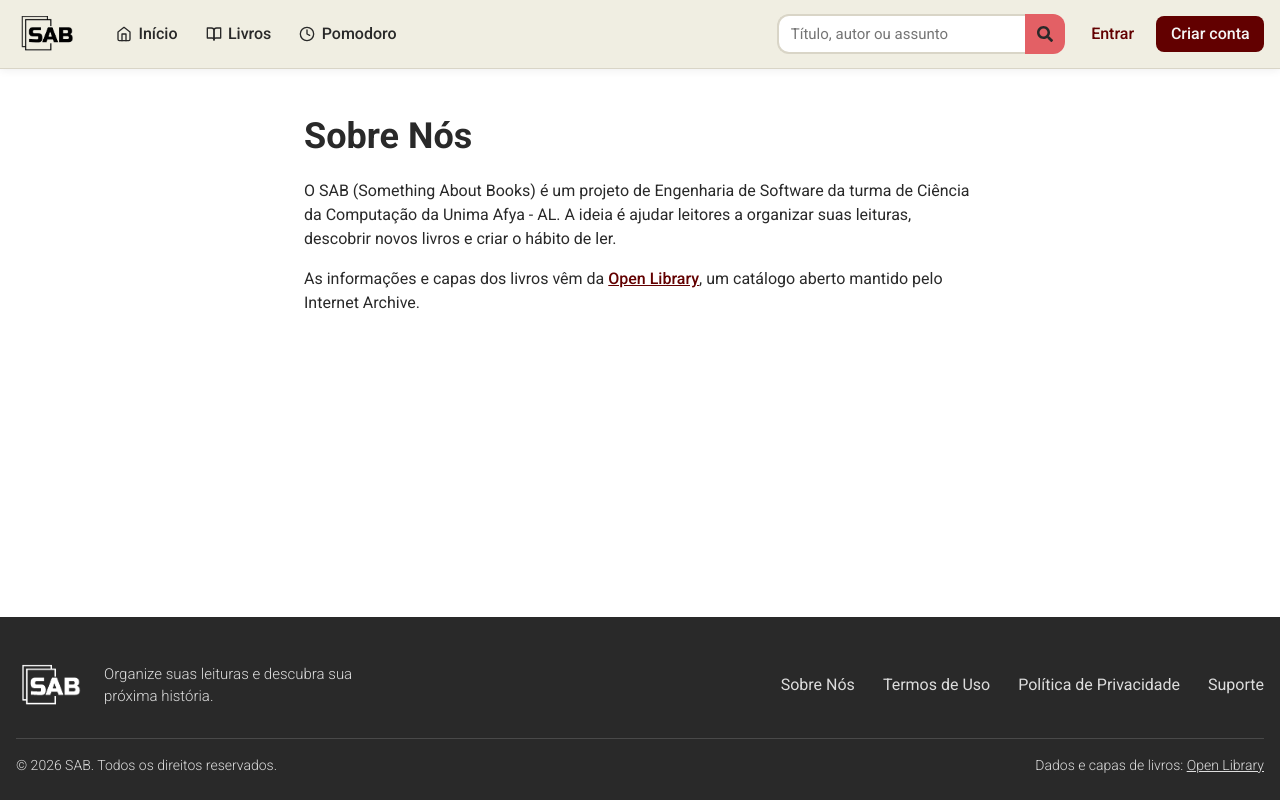
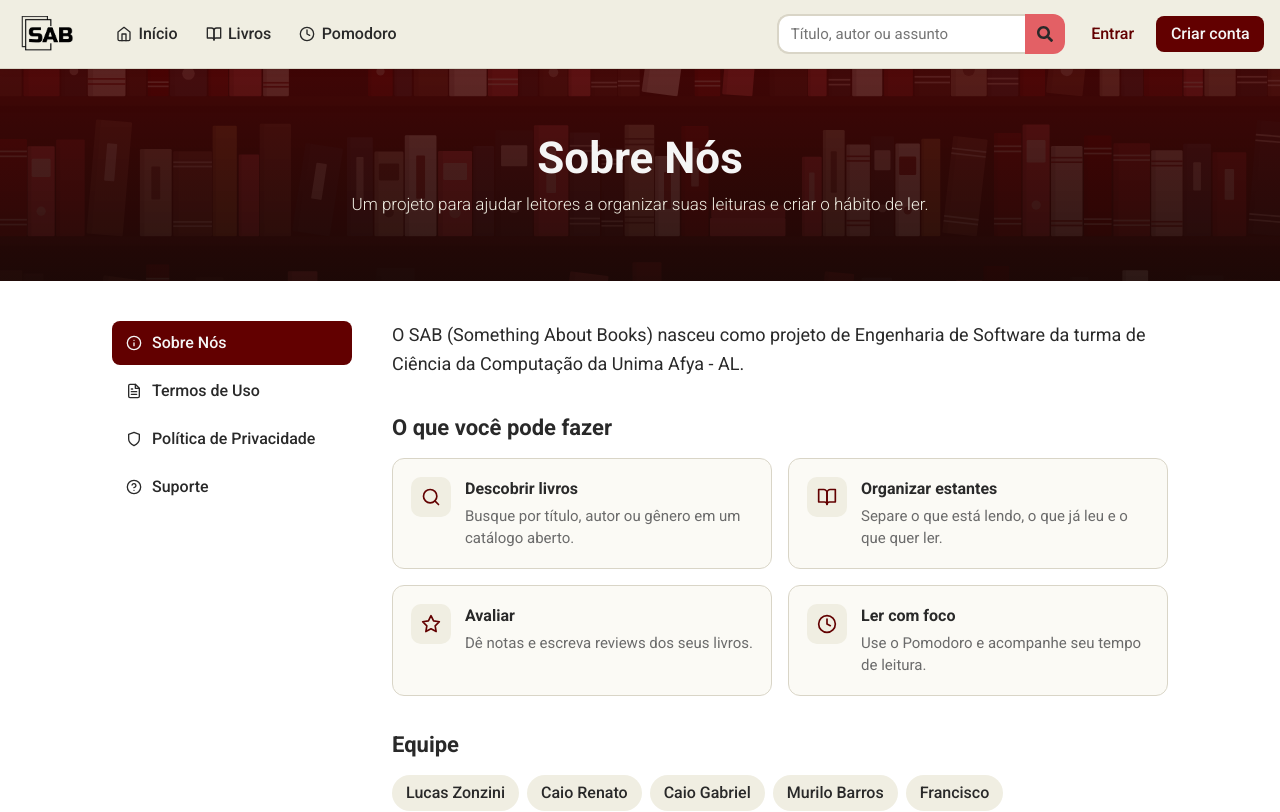
Before and after one commit to luzonni/somethingaboutbooks, a React (Vite) app: page /sobre in a window 1280 px wide. Shown: the top 812 px of the page. Built offline with nearby package versions, Linux system fonts and the light colour scheme.

Commit message:
feat(institucional): refaz as páginas com banner, navegação lateral e cards

```diff
--- a/src/pages/Info/index.jsx
+++ b/src/pages/Info/index.jsx
@@ -1,109 +1,380 @@
-import styled from "styled-components"
-import { DarkRed } from "../../assets/Colors"
+import { NavLink } from "react-router-dom"
+import styled, { keyframes } from "styled-components"
+import {
+    FiAlertCircle,
+    FiBookOpen,
+    FiChevronDown,
+    FiClock,
+    FiDatabase,
+    FiEdit3,
+    FiExternalLink,
+    FiFileText,
+    FiGlobe,
+    FiHelpCircle,
+    FiInfo,
+    FiLock,
+    FiSearch,
+    FiShield,
+    FiStar,
+    FiTrash2,
+} from "react-icons/fi"
+import { Border, Cream, DarkGray, DarkRed, White } from "../../assets/Colors"
 import { useDocumentTitle } from "../../hooks/useDocumentTitle"
 
-const InfoStyle = styled.article`
+const fadeIn = keyframes`
+    from { opacity: 0; transform: translateY(10px); }
+    to { opacity: 1; transform: translateY(0); }
+`
+
+const InfoStyle = styled.div`
+    .info__banner {
+        padding: clamp(2.5rem, 6vw, 4rem) 1rem;
+        color: ${White};
+        text-align: center;
+        background-color: #1d0f0c;
+        background-image:
+            linear-gradient(rgba(70, 4, 4, 0.85), rgba(29, 8, 6, 0.93)),
+            url("/imgs/hero-books.svg");
+        background-size: cover;
+        background-position: center;
+    }
+    .info__banner h1 {
+        font-size: clamp(1.875rem, 4.5vw, 2.75rem);
+        font-weight: 700;
+        line-height: 1.15;
+    }
+    .info__banner p {
+        max-width: 38rem;
+        margin: 0.5rem auto 0;
+        color: ${Cream};
+        font-size: 1.0625rem;
+        font-weight: 300;
+    }
+    .info__layout {
+        display: grid;
+        grid-template-columns: 15rem minmax(0, 1fr);
+        align-items: start;
+        gap: 2.5rem;
+        max-width: 68rem;
+        margin: 0 auto;
+        padding: 2.5rem 1rem 4rem;
+    }
+    .info__nav {
+        position: sticky;
+        top: 5.5rem;
         display: flex;
         flex-direction: column;
-    gap: 1rem;
-    width: 100%;
-    max-width: 44rem;
-    margin: 0 auto;
-    padding: 2.5rem 1rem 3.5rem;
-    h1 {
-        font-size: clamp(1.75rem, 4vw, 2.25rem);
+        gap: 0.25rem;
+    }
+    .info__nav a {
+        display: flex;
+        align-items: center;
+        gap: 0.625rem;
+        padding: 0.625rem 0.875rem;
+        border-radius: 8px;
+        color: inherit;
+        font-weight: 500;
+        text-decoration: none;
+        white-space: nowrap;
+        transition: background-color 150ms ease, color 150ms ease;
+    }
+    .info__nav a:hover {
+        background-color: ${Cream};
+    }
+    .info__nav a.active {
+        background-color: ${DarkRed};
+        color: ${White};
+    }
+    .info__content {
+        display: flex;
+        flex-direction: column;
+        gap: 2rem;
+        min-width: 0;
+        animation: ${fadeIn} 350ms ease both;
+    }
+    .info__lead {
+        font-size: 1.125rem;
+        line-height: 1.6;
+    }
+    .info__section h2 {
+        margin-bottom: 0.875rem;
+        font-size: 1.375rem;
         font-weight: 700;
     }
-    h2 {
-        margin-top: 0.5rem;
-        font-size: 1.25rem;
+    .info__cards {
+        display: grid;
+        grid-template-columns: repeat(auto-fit, minmax(min(18rem, 100%), 1fr));
+        gap: 1rem;
+    }
+    .info__card {
+        display: flex;
+        gap: 0.875rem;
+        padding: 1.125rem;
+        border: 1px solid ${Border};
+        border-radius: 12px;
+        background-color: #fbfaf5;
+    }
+    .info__card h3 {
         font-weight: 700;
     }
-    a {
+    .info__card p {
+        margin-top: 0.25rem;
+        color: ${DarkGray};
+        font-size: 0.9375rem;
+    }
+    .info__icon {
+        display: flex;
+        flex-shrink: 0;
+        align-items: center;
+        justify-content: center;
+        width: 2.5rem;
+        height: 2.5rem;
+        border-radius: 10px;
+        background-color: ${Cream};
+        color: ${DarkRed};
+        font-size: 1.25rem;
+    }
+    .info__team {
+        display: flex;
+        flex-wrap: wrap;
+        gap: 0.5rem;
+    }
+    .info__team li {
+        padding: 0.375rem 0.875rem;
+        border-radius: 999px;
+        background-color: ${Cream};
+        font-weight: 500;
+    }
+    .info__notice {
+        padding: 1rem 1.25rem;
+        border-left: 4px solid ${DarkRed};
+        border-radius: 0 8px 8px 0;
+        background-color: ${Cream};
+    }
+    .info__faq {
+        display: flex;
+        flex-direction: column;
+        gap: 0.625rem;
+    }
+    .info__faq details {
+        border: 1px solid ${Border};
+        border-radius: 10px;
+        background-color: #fbfaf5;
+    }
+    .info__faq summary {
+        display: flex;
+        align-items: center;
+        justify-content: space-between;
+        gap: 1rem;
+        padding: 0.875rem 1.125rem;
+        font-weight: 500;
+        cursor: pointer;
+        list-style: none;
+    }
+    .info__faq summary::-webkit-details-marker {
+        display: none;
+    }
+    .info__faq summary svg {
+        flex-shrink: 0;
+        transition: transform 200ms ease;
+    }
+    .info__faq details[open] summary svg {
+        transform: rotate(180deg);
+    }
+    .info__faq details p {
+        padding: 0 1.125rem 1rem;
+        color: ${DarkGray};
+    }
+    a.info__button {
+        display: inline-flex;
+        align-items: center;
+        gap: 0.5rem;
+        margin-top: 0.875rem;
+        padding: 0.625rem 1.25rem;
+        border-radius: 8px;
+        background-color: ${DarkRed};
+        color: ${White};
+        font-weight: 500;
+        text-decoration: none;
+    }
+    a.info__button:hover {
+        background-color: #7a0000;
+    }
+    .info__content a:not(.info__button) {
         color: ${DarkRed};
         font-weight: 500;
+    }
+
+    @media (max-width: 800px) {
+        .info__layout {
+            grid-template-columns: minmax(0, 1fr);
+            gap: 1.5rem;
+            padding-top: 1rem;
+        }
+        .info__nav {
+            position: static;
+            flex-direction: row;
+            overflow-x: auto;
+            padding-bottom: 0.25rem;
+            scrollbar-width: none;
+        }
+        .info__nav::-webkit-scrollbar {
+            display: none;
+        }
     }
 `
 
 const REPOSITORY_URL = "https://github.com/luzonni/somethingaboutbooks"
+const TEAM = ["Lucas Zonzini", "Caio Renato", "Caio Gabriel", "Murilo Barros", "Francisco"]
+
+const Card = ({ icon: Icon, title, children }) => (
+    <div className="info__card">
+        <span className="info__icon" aria-hidden="true"><Icon /></span>
+        <div>
+            <h3>{title}</h3>
+            <p>{children}</p>
+        </div>
+    </div>
+)
+
+const Faq = ({ question, children }) => (
+    <details>
+        <summary>
+            {question}
+            <FiChevronDown aria-hidden="true" />
+        </summary>
+        <p>{children}</p>
+    </details>
+)
 
 const PAGES = {
     about: {
+        path: "/sobre",
+        icon: FiInfo,
         title: "Sobre Nós",
+        subtitle: "Um projeto para ajudar leitores a organizar suas leituras e criar o hábito de ler.",
         content: (
             <>
+                <p className="info__lead">
+                    O SAB (Something About Books) nasceu como projeto de Engenharia de Software da turma de
+                    Ciência da Computação da Unima Afya - AL.
+                </p>
+                <section className="info__section">
+                    <h2>O que você pode fazer</h2>
+                    <div className="info__cards">
+                        <Card icon={FiSearch} title="Descobrir livros">Busque por título, autor ou gênero em um catálogo aberto.</Card>
+                        <Card icon={FiBookOpen} title="Organizar estantes">Separe o que está lendo, o que já leu e o que quer ler.</Card>
+                        <Card icon={FiStar} title="Avaliar">Dê notas e escreva reviews dos seus livros.</Card>
+                        <Card icon={FiClock} title="Ler com foco">Use o Pomodoro e acompanhe seu tempo de leitura.</Card>
+                    </div>
+                </section>
+                <section className="info__section">
+                    <h2>Equipe</h2>
+                    <ul className="info__team">
+                        {TEAM.map((name) => <li key={name}>{name}</li>)}
+                    </ul>
+                </section>
+                <section className="info__section">
+                    <h2>De onde vêm os livros</h2>
                     <p>
-                    O SAB (Something About Books) é um projeto de Engenharia de Software da turma de
-                    Ciência da Computação da Unima Afya - AL. A ideia é ajudar leitores a organizar suas
-                    leituras, descobrir novos livros e criar o hábito de ler.
-                </p>
-                <p>
-                    As informações e capas dos livros vêm da <a href="https://openlibrary.org" target="_blank" rel="noreferrer">Open Library</a>,
+                        As informações e capas vêm da <a href="https://openlibrary.org" target="_blank" rel="noreferrer">Open Library</a>,
                         um catálogo aberto mantido pelo Internet Archive.
                     </p>
+                </section>
             </>
         ),
     },
     terms: {
+        path: "/termos",
+        icon: FiFileText,
         title: "Termos de Uso",
+        subtitle: "As regras simples para usar o SAB.",
         content: (
-            <>
-                <p>O SAB é um projeto acadêmico gratuito, oferecido como está e sem garantia de disponibilidade.</p>
-                <h2>Suas reviews</h2>
-                <p>Você é responsável pelo que escreve nas suas reviews e listas.</p>
-                <h2>Dados dos livros</h2>
-                <p>Títulos, sinopses e capas são fornecidos pela Open Library e podem conter erros ou estar incompletos.</p>
-            </>
+            <section className="info__section">
+                <div className="info__cards">
+                    <Card icon={FiInfo} title="Projeto acadêmico">O SAB é gratuito e oferecido como está, sem garantia de disponibilidade.</Card>
+                    <Card icon={FiEdit3} title="Suas reviews">Você é responsável pelo que escreve nas suas reviews e listas.</Card>
+                    <Card icon={FiDatabase} title="Dados dos livros">Títulos, sinopses e capas vêm da Open Library e podem conter erros ou estar incompletos.</Card>
+                </div>
+            </section>
         ),
     },
     privacy: {
+        path: "/privacidade",
+        icon: FiShield,
         title: "Política de Privacidade",
+        subtitle: "Seus dados ficam com você, neste navegador.",
         content: (
             <>
-                <h2>Onde seus dados ficam</h2>
-                <p>
-                    Sua conta, estantes, listas, reviews e sessões de leitura ficam salvas apenas neste navegador.
-                    Nada disso é enviado para um servidor do SAB. Sua senha é guardada como um hash, nunca em texto puro.
+                <p className="info__notice">
+                    Sua conta, estantes, listas, reviews e sessões de leitura não são enviadas para um servidor do SAB.
                 </p>
-                <h2>Serviços externos</h2>
-                <p>
-                    Para mostrar os livros, o navegador faz requisições à Open Library, incluindo os termos que você busca.
-                </p>
-                <h2>Como apagar seus dados</h2>
-                <p>
-                    Você pode excluir sua conta em Configurações ou limpar os dados deste site no navegador.
-                    Limpar os dados também apaga sua conta, sem possibilidade de recuperação.
-                </p>
+                <section className="info__section">
+                    <div className="info__cards">
+                        <Card icon={FiLock} title="Senha protegida">Sua senha é guardada como um hash, nunca em texto puro.</Card>
+                        <Card icon={FiGlobe} title="Serviços externos">Para mostrar os livros, o navegador consulta a Open Library, incluindo os termos que você busca.</Card>
+                        <Card icon={FiDatabase} title="Cache local">Listas e capas ficam guardadas no navegador para o site carregar mais rápido.</Card>
+                        <Card icon={FiTrash2} title="Apagar seus dados">Exclua sua conta em Configurações ou limpe os dados deste site no navegador. Não há como recuperá-los depois.</Card>
+                    </div>
+                </section>
             </>
         ),
     },
     support: {
+        path: "/suporte",
+        icon: FiHelpCircle,
         title: "Suporte",
+        subtitle: "Dúvidas frequentes e como falar com a equipe.",
         content: (
             <>
-                <p>
-                    Encontrou um problema ou tem uma sugestão? Abra uma issue
-                    no <a href={`${REPOSITORY_URL}/issues`} target="_blank" rel="noreferrer">repositório do projeto</a>.
-                </p>
-                <h2>Esqueci minha senha</h2>
-                <p>
-                    Como as contas ficam apenas neste navegador, não existe recuperação de senha. Nesse caso, será
-                    preciso criar uma nova conta.
-                </p>
-                <h2>Meus livros sumiram</h2>
-                <p>Seus dados não acompanham você entre navegadores ou aparelhos, e são apagados ao limpar os dados do site.</p>
+                <section className="info__section">
+                    <h2>Perguntas frequentes</h2>
+                    <div className="info__faq">
+                        <Faq question="Esqueci minha senha. E agora?">
+                            Como as contas ficam apenas neste navegador, não existe recuperação de senha. Nesse caso, será preciso criar uma nova conta.
+                        </Faq>
+                        <Faq question="Meus livros sumiram. O que aconteceu?">
+                            Seus dados não acompanham você entre navegadores ou aparelhos, e são apagados ao limpar os dados do site.
+                        </Faq>
+                        <Faq question="Por que algumas sinopses estão em inglês?">
+                            Os textos vêm da Open Library, que nem sempre tem a versão em português.
+                        </Faq>
+                    </div>
+                </section>
+                <section className="info__section">
+                    <h2>Encontrou um problema?</h2>
+                    <p>Conte para a equipe abrindo uma issue no repositório do projeto.</p>
+                    <a className="info__button" href={`${REPOSITORY_URL}/issues`} target="_blank" rel="noreferrer">
+                        <FiAlertCircle aria-hidden="true" /> Abrir uma issue <FiExternalLink aria-hidden="true" />
+                    </a>
+                </section>
             </>
         ),
     },
 }
 
 const Info = ({ page }) => {
-    const { title, content } = PAGES[page]
+    const { title, subtitle, content } = PAGES[page]
     useDocumentTitle(title)
+
     return (
         <InfoStyle>
+            <header className="info__banner">
                 <h1>{title}</h1>
+                <p>{subtitle}</p>
+            </header>
+            <div className="info__layout">
+                <nav className="info__nav" aria-label="Páginas institucionais">
+                    {Object.values(PAGES).map(({ path, icon: Icon, title: label }) => (
+                        <NavLink key={path} to={path}>
+                            <Icon aria-hidden="true" /> {label}
+                        </NavLink>
+                    ))}
+                </nav>
+                <div className="info__content" key={page}>
                     {content}
+                </div>
+            </div>
         </InfoStyle>
     )
 }
```
Lines whose indentation alone changed are shown as unchanged.
